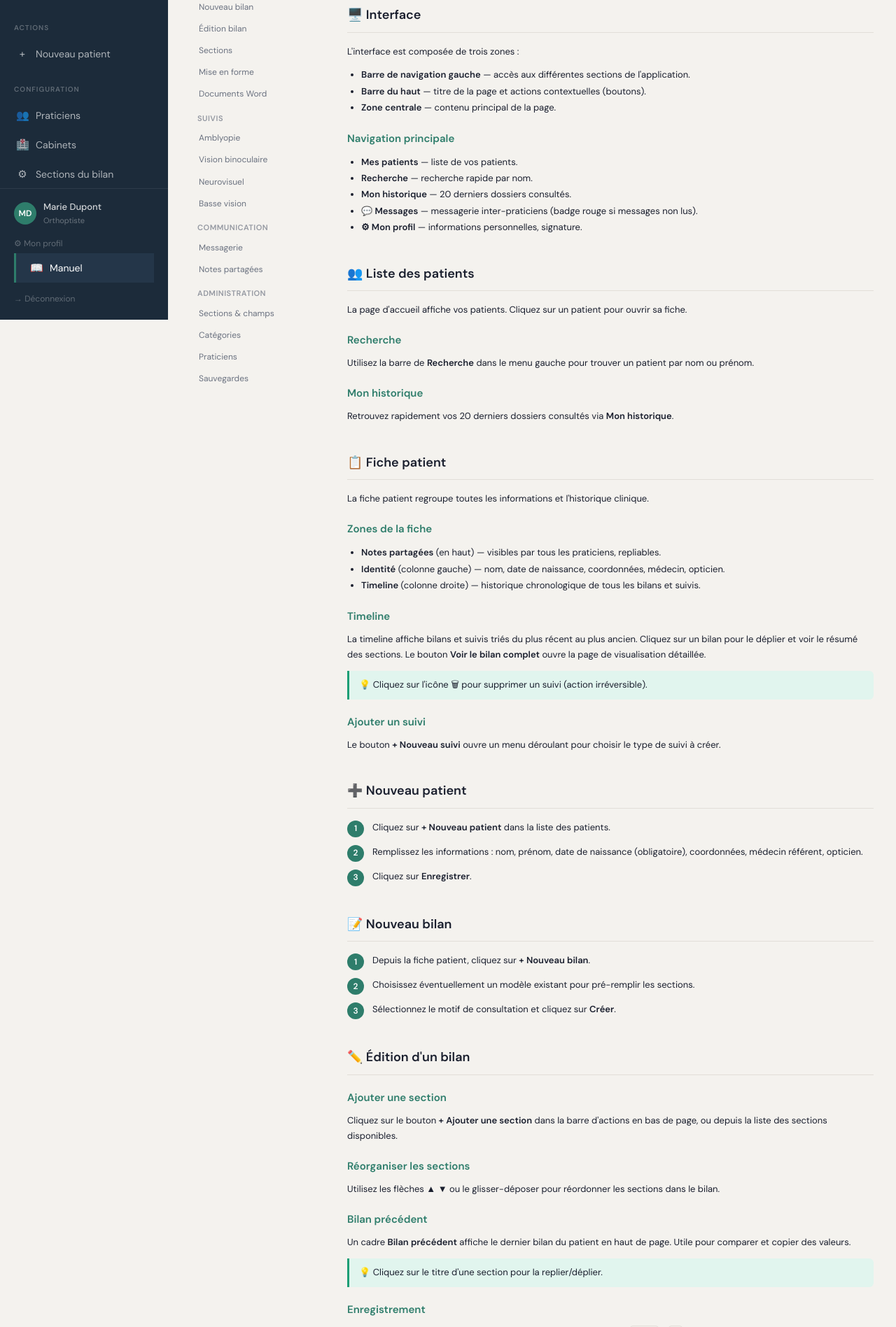
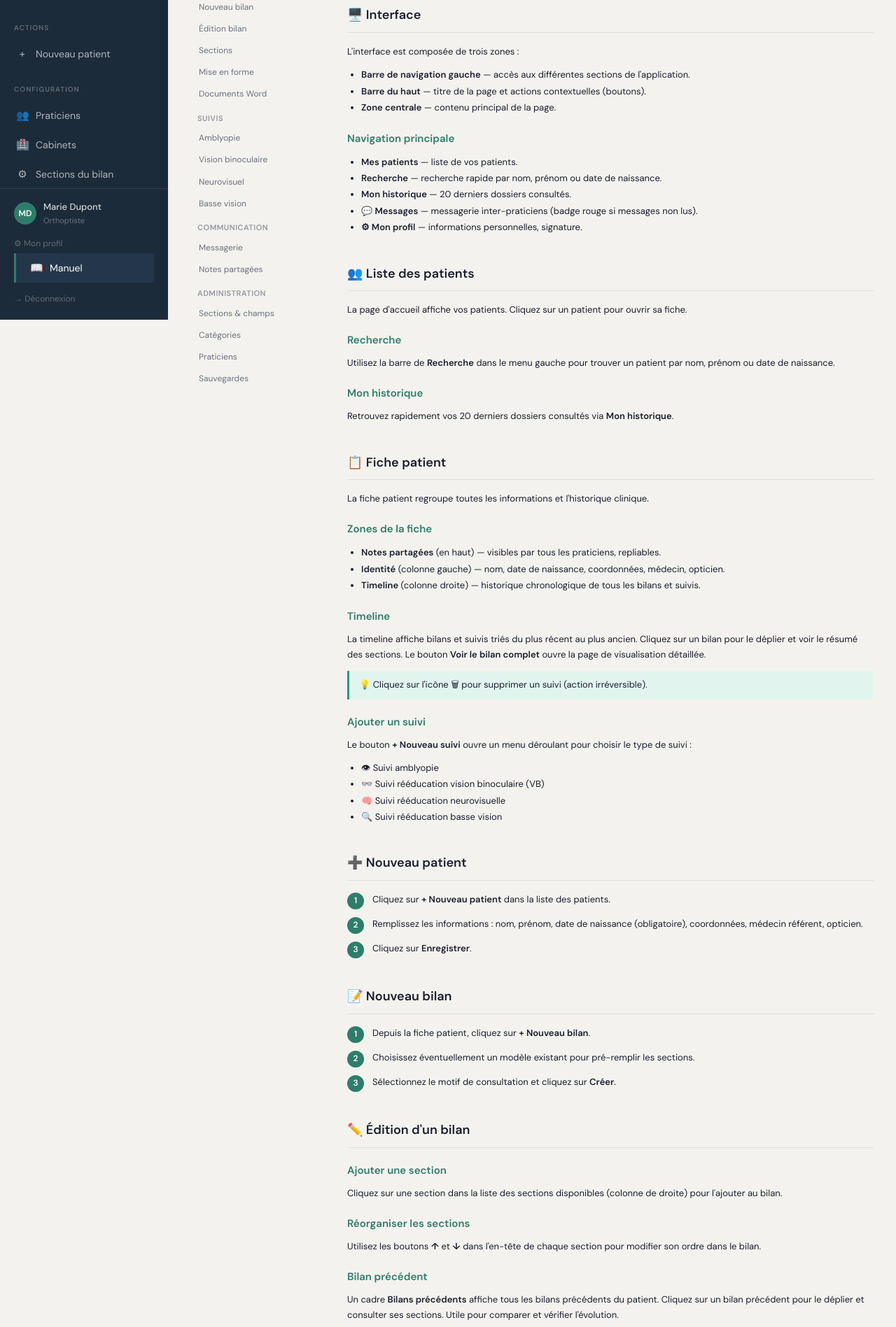
Before and after one commit to tanios43/orthoptie_ynh, a Flask app: page /aide in a window 1280 px wide. Shown: the part 343-2240 px from the top of the page at 70% size. Run offline with Flask 3, Linux system fonts and the light colour scheme; a user stored in the database is signed in.

Commit message:
Add section reorder buttons ↑↓ in bilan editor + update manual

```diff
--- a/sources/extra_files/app/templates/aide/index.html
+++ b/sources/extra_files/app/templates/aide/index.html
@@ -134,7 +134,7 @@
       <h3>Navigation principale</h3>
       <ul>
         <li><strong>Mes patients</strong> — liste de vos patients.</li>
-        <li><strong>Recherche</strong> — recherche rapide par nom.</li>
+        <li><strong>Recherche</strong> — recherche rapide par nom, prénom ou date de naissance.</li>
         <li><strong>Mon historique</strong> — 20 derniers dossiers consultés.</li>
         <li><strong>💬 Messages</strong> — messagerie inter-praticiens (badge rouge si messages non lus).</li>
         <li><strong>⚙ Mon profil</strong> — informations personnelles, signature.</li>
@@ -146,7 +146,7 @@
       <h2>👥 Liste des patients</h2>
       <p>La page d'accueil affiche vos patients. Cliquez sur un patient pour ouvrir sa fiche.</p>
       <h3>Recherche</h3>
-      <p>Utilisez la barre de <strong>Recherche</strong> dans le menu gauche pour trouver un patient par nom ou prénom.</p>
+      <p>Utilisez la barre de <strong>Recherche</strong> dans le menu gauche pour trouver un patient par nom, prénom ou date de naissance.</p>
       <h3>Mon historique</h3>
       <p>Retrouvez rapidement vos 20 derniers dossiers consultés via <strong>Mon historique</strong>.</p>
     </section>
@@ -165,7 +165,13 @@
       <p>La timeline affiche bilans et suivis triés du plus récent au plus ancien. Cliquez sur un bilan pour le déplier et voir le résumé des sections. Le bouton <strong>Voir le bilan complet</strong> ouvre la page de visualisation détaillée.</p>
       <div class="tip">💡 Cliquez sur l'icône 🗑 pour supprimer un suivi (action irréversible).</div>
       <h3>Ajouter un suivi</h3>
-      <p>Le bouton <strong>+ Nouveau suivi</strong> ouvre un menu déroulant pour choisir le type de suivi à créer.</p>
+      <p>Le bouton <strong>+ Nouveau suivi</strong> ouvre un menu déroulant pour choisir le type de suivi :</p>
+      <ul>
+        <li>👁 Suivi amblyopie</li>
+        <li>👓 Suivi rééducation vision binoculaire (VB)</li>
+        <li>🧠 Suivi rééducation neurovisuelle</li>
+        <li>🔍 Suivi rééducation basse vision</li>
+      </ul>
     </section>
 
     {# ── NOUVEAU PATIENT ── #}
@@ -188,11 +194,11 @@
     <section class="aide-section" id="edition-bilan">
       <h2>✏️ Édition d'un bilan</h2>
       <h3>Ajouter une section</h3>
-      <p>Cliquez sur le bouton <strong>+ Ajouter une section</strong> dans la barre d'actions en bas de page, ou depuis la liste des sections disponibles.</p>
+      <p>Cliquez sur une section dans la liste des sections disponibles (colonne de droite) pour l'ajouter au bilan.</p>
       <h3>Réorganiser les sections</h3>
-      <p>Utilisez les flèches ▲ ▼ ou le glisser-déposer pour réordonner les sections dans le bilan.</p>
+      <p>Utilisez les boutons <strong>↑</strong> et <strong>↓</strong> dans l'en-tête de chaque section pour modifier son ordre dans le bilan.</p>
       <h3>Bilan précédent</h3>
-      <p>Un cadre <strong>Bilan précédent</strong> affiche le dernier bilan du patient en haut de page. Utile pour comparer et copier des valeurs.</p>
+      <p>Un cadre <strong>Bilans précédents</strong> affiche tous les bilans précédents du patient. Cliquez sur un bilan précédent pour le déplier et consulter ses sections. Utile pour comparer et vérifier l'évolution.</p>
       <div class="tip">💡 Cliquez sur le titre d'une section pour la replier/déplier.</div>
       <h3>Enregistrement</h3>
       <p>Cliquez sur <strong>Enregistrer</strong> dans la barre d'actions fixe en bas de page. <span class="kbd">Ctrl</span> + <span class="kbd">S</span> déclenche aussi l'enregistrement.</p>
@@ -256,7 +262,7 @@
     {# ── DOCUMENTS WORD ── #}
     <section class="aide-section" id="documents">
       <h2>📄 Documents Word (Collabora)</h2>
-      <p>Certaines sections permettent de générer et d'éditer des documents Word directement dans l'application.</p>
+      <p>Les sections <strong>Courrier médecin</strong>, <strong>Ordonnance</strong> et <strong>Ordonnance de lunettes</strong> permettent de générer et d'éditer des documents Word directement dans l'application via l'éditeur Collabora.</p>
       <h3>Générer un document</h3>
       <div class="step"><div class="step-num">1</div><p>Dans la section (courrier, ordonnance, ordonnance lunettes), cliquez sur <strong>Générer le document</strong>.</p></div>
       <div class="step"><div class="step-num">2</div><p>Le document s'ouvre dans l'éditeur Collabora. Modifiez-le si nécessaire.</p></div>
@@ -264,8 +270,7 @@
       <h3>Réouvrir un document</h3>
       <p>Cliquez sur l'icône du document en pièce jointe pour le rouvrir dans Collabora. Les modifications sont sauvegardées en place.</p>
       <div class="warn">⚠️ Ne fermez pas l'onglet Collabora sans avoir enregistré — les modifications non sauvegardées seront perdues.</div>
-      <h3>Générer le bilan complet</h3>
-      <p>Depuis la page de visualisation du bilan, cliquez sur <strong>Générer le document</strong> pour créer un document Word compilant toutes les sections sélectionnées.</p>
+
     </section>
 
     {# ── SUIVI AMBLYOPIE ── #}
@@ -285,6 +290,7 @@
         <li><strong>VB</strong> — vision binoculaire</li>
         <li><strong>Notes</strong></li>
       </ul>
+      <div class="tip">💡 Lors de la création d'un suivi amblyopie, les champs sont automatiquement pré-remplis avec les données du dernier bilan du patient (correction portée, acuité, stéréoscopie, ESE, etc.). Ces valeurs restent modifiables.</div>
       <div class="tip">💡 Cliquez sur <strong>+ Ajouter une séance</strong> pour ajouter une nouvelle ligne au tableau.</div>
       <h3>Génération Word</h3>
       <p>Le bouton <strong>📄 Générer Word</strong> crée un document récapitulatif de toutes les séances.</p>
```
Also changed, not shown: sources/extra_files/app/templates/consultations/saisie.html (+31 -0 lines).
